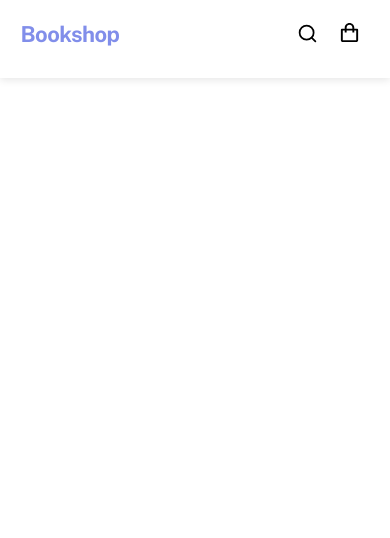
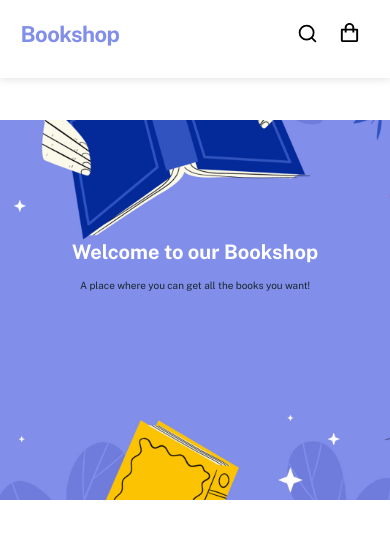
Before and after one commit to eldorado-22/bookshop, a React (Create React App) app: page / in a window 390 px wide. Shown: the top 538 px of the page. Built offline with nearby package versions, Linux system fonts and the light colour scheme.

Commit message:
hero (#2)
Co-authored-by: bekzat041982 <bekzatmurzalievn@gmail.com>

```diff
--- a/src/components/mainPage/Hero/hero.js
+++ b/src/components/mainPage/Hero/hero.js
@@ -1,10 +1,18 @@
 import React from 'react';
 import './hero.scss';
+
 const Hero = () => {
     return (
-        <div>
-
-        </div>
+        <section id="hero">
+            <div className="fon">
+                <div className="container">
+                    <div className="hero">
+                        <h1>Welcome to our Bookshop</h1>
+                        <p>A place where you can get all the books you want!</p>
+                    </div>
+                </div>
+            </div>
+        </section>
     );
 };
 
--- a/src/components/mainPage/Hero/hero.scss
+++ b/src/components/mainPage/Hero/hero.scss
@@ -0,0 +1,140 @@
+#hero{
+  padding-top: 120px;
+  .fon{
+    background: url("../../../components/Main image.png") no-repeat center/cover;
+    min-height: 80vh;
+    width: 100%;
+    .hero{
+      padding-top: 220px;
+      h1{
+        text-align: center;
+        font-weight: 700;
+        font-size: 48px;
+        color: #FFFFFF;
+        margin-bottom: 15px;
+      }
+      p{
+        text-align: center;
+        font-weight: 400;
+        font-size: 18px;
+        color: #19272E;
+      }
+    }
+  }
+}
+
+@media (max-width: 1440px) {
+  .container{
+    width: 90%;
+  }
+}
+@media (max-width: 1200px) {
+
+}
+@media (max-width: 1140px) {
+
+}
+@media (max-width: 1024px) {
+  #hero {
+    .fon{
+      .hero{
+        h1 {
+          font-size: 45px;
+        }
+      }
+    }
+  }
+}
+@media (max-width: 992px) {
+  #hero {
+    .fon{
+      .hero{
+        h1 {
+          font-size: 40px;
+        }
+        p{
+          font-size: 16px;
+        }
+      }
+    }
+  }
+}
+@media (max-width: 768px) {
+  #hero {
+    .fon{
+      .hero{
+        h1 {
+          font-size: 35px;
+        }
+        p{
+          font-size: 15px;
+        }
+      }
+    }
+  }
+}
+@media (max-width: 576px) {
+  #hero {
+    .fon{
+      min-height: 58vh;
+      .hero{
+        padding-top: 155px;
+        h1 {
+          font-size: 28px;
+        }
+        p{
+          font-size: 13px;
+        }
+      }
+    }
+  }
+}
+@media (max-width: 451px) {
+  #hero {
+    .fon{
+      min-height: 45vh;
+      .hero{
+        padding-top: 120px;
+        h1 {
+          font-size: 23px;
+        }
+        p{
+          font-size: 11px;
+        }
+      }
+    }
+  }
+}
+@media (max-width: 400px) {
+  #hero {
+    .fon{
+      .hero{
+        h1 {
+          font-size: 20px;
+        }
+        p{
+          font-size: 10px;
+        }
+      }
+    }
+  }
+}
+@media (max-width: 376px) {
+
+}
+@media (max-width: 320px) {
+  #hero {
+    .fon{
+      min-height: 35vh;
+      .hero{
+        padding-top: 90px;
+        h1 {
+          font-size: 16px;
+        }
+        p{
+          font-size: 8px;
+        }
+      }
+    }
+  }
+}
```
Also changed, not shown: src/components/Main image.png (added).
